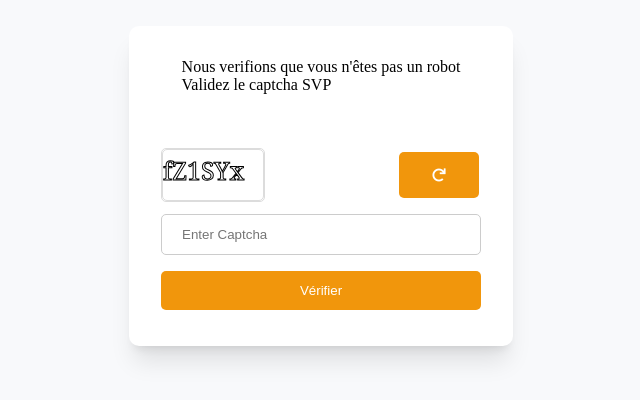
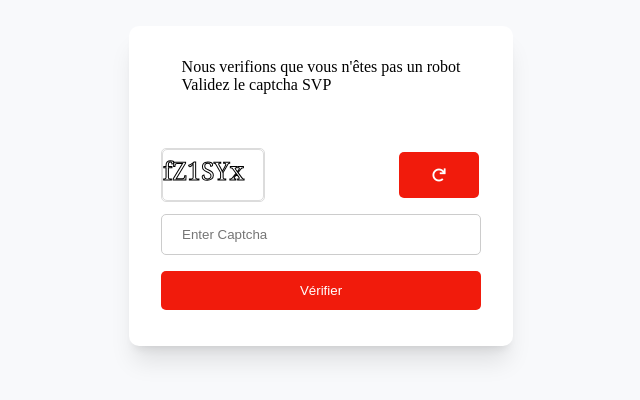
Before and after one commit to wieczorekmichel/webserv, a plain HTML site: page index.html in a window 1280 px wide. Shown: the part 142-542 px from the top of the page, without its empty margins (319-959 px from the left). Drawn offline with Linux system fonts and the light colour scheme.

Commit message:
Update style.css

```diff
--- a/style.css
+++ b/style.css
@@ -38,7 +38,7 @@ input[type="text"] {
 }
 
 button {
-  background-color: #f1960c;
+  background-color: #f11b0c;
   border: none;
   color: white;
   padding: 12px 30px;
```
